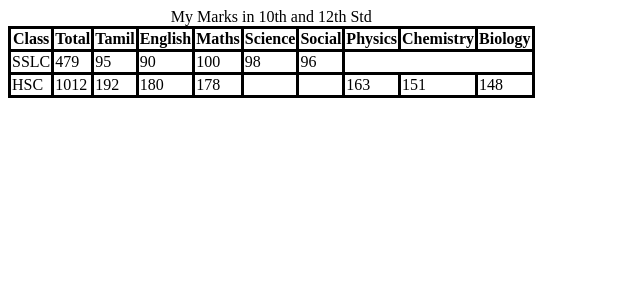
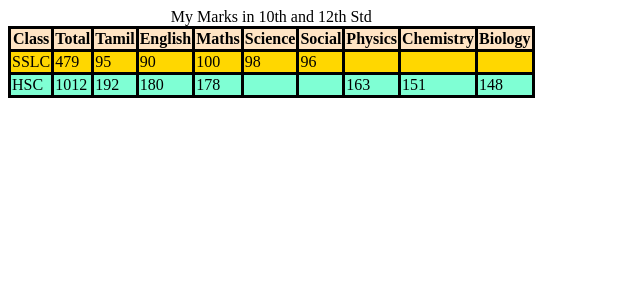
Before and after one commit to SathyaVSPH/Practice, a Django app: template Django/practice_django/practice_proj/practice_app/templates/marks_table.html in a window 1280 px wide. Shown: the top 300 px of the page, without its empty margins (0-640 px from the left). Run offline with Django 5.2, Linux system fonts and the light colour scheme; the template is opened without the code that fills it, so the values that code supplies are empty.

Commit message:
Just tried using nth-child() in marks_table.html

```diff
--- a/Django/practice_django/practice_proj/practice_app/templates/marks_table.html
+++ b/Django/practice_django/practice_proj/practice_app/templates/marks_table.html
@@ -8,6 +8,18 @@
             table, th, td, tr {
                 border: 3px solid black;
                 border-collapse: collapse;
+            }
+
+            tr:nth-child(odd) {
+                background-color: aquamarine;
+            }
+
+            th {
+                background-color: bisque;
+            }
+
+            tr:nth-child(even) {
+                background-color:gold;
             }
         </style>
     </head>
@@ -35,6 +47,9 @@
                 <td>100</td>
                 <td>98</td>
                 <td>96</td>
+                <td></td>
+                <td></td>
+                <td></td>
             </tr>
 
             <tr>
```
